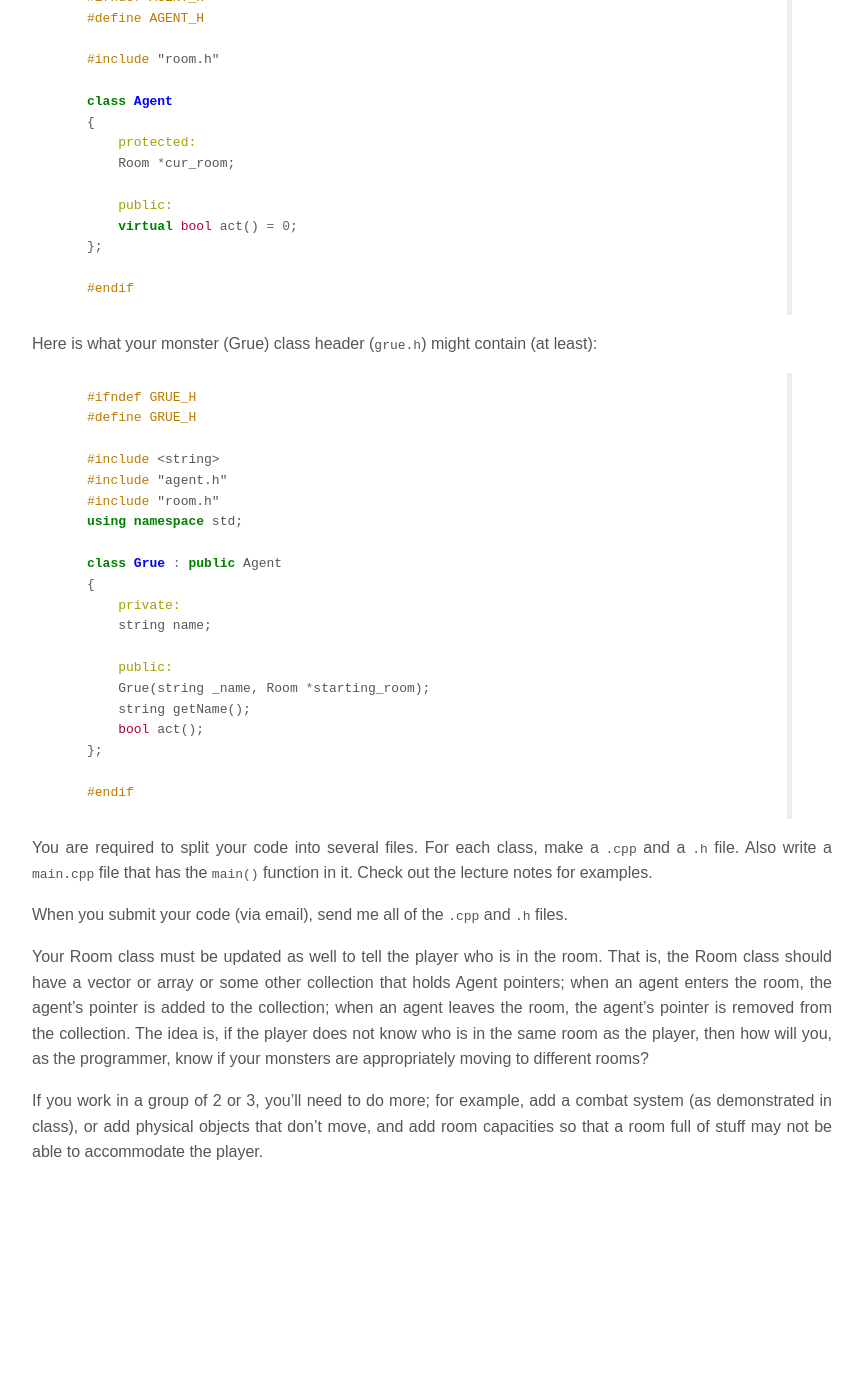
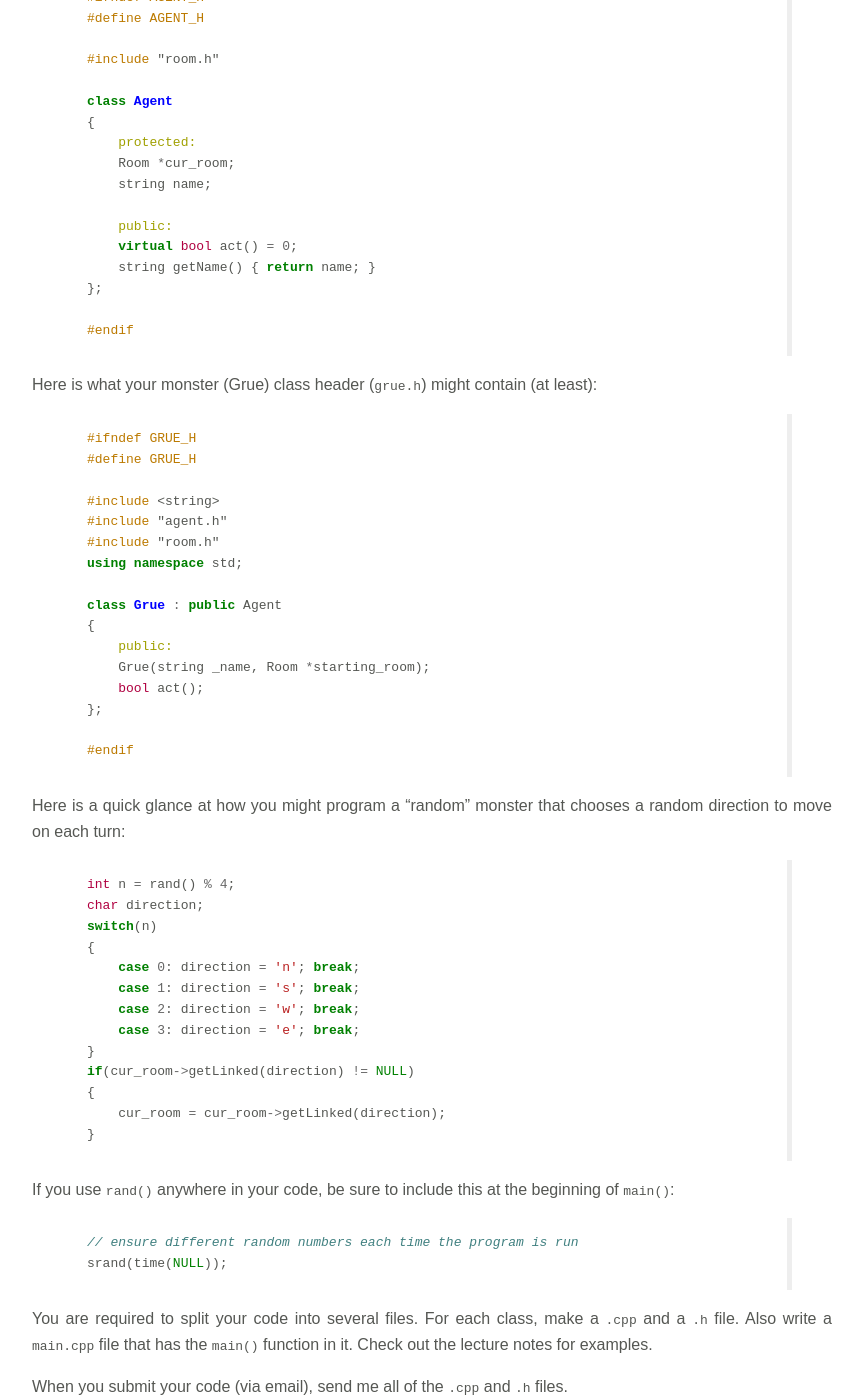
Before and after one commit to joshuaeckroth/cse230-website, a Jekyll site: the page built from homework/homework-8.markdown, in a window 1280 px wide and 1400 px high, scrolled down 988 px. Shown: the whole window, without its empty margins (208-1071 px from the left). Built offline with Jekyll 4.4.1, drawn with Linux system fonts in a browser that asks for light colours; Markdown is read by kramdown in place of the engine named in the settings; before the commit the page ends 2169 px from its top, so only the background shows below that.

Commit message:
Clarified HW8.

```diff
--- a/homework/homework-8.markdown
+++ b/homework/homework-8.markdown
@@ -57,9 +57,11 @@ class Agent
 {
     protected:
     Room *cur_room;
+    string name;
 
     public:
     virtual bool act() = 0;
+    string getName() { return name; }
 };
 
 #endif
@@ -79,16 +81,39 @@ using namespace std;
 
 class Grue : public Agent
 {
-    private:
-    string name;
-
     public:
     Grue(string _name, Room *starting_room);
-    string getName();
     bool act();
 };
 
 #endif
+{% endhighlight %}
+
+Here is a quick glance at how you might program a "random" monster that chooses
+a random direction to move on each turn:
+
+{% highlight cpp %}
+int n = rand() % 4;
+char direction;
+switch(n)
+{
+    case 0: direction = 'n'; break;
+    case 1: direction = 's'; break;
+    case 2: direction = 'w'; break;
+    case 3: direction = 'e'; break;
+}
+if(cur_room->getLinked(direction) != NULL)
+{
+    cur_room = cur_room->getLinked(direction);
+}
+{% endhighlight %}
+
+If you use `rand()` anywhere in your code, be sure to include this at the
+beginning of `main()`:
+
+{% highlight cpp %}
+// ensure different random numbers each time the program is run
+srand(time(NULL));
 {% endhighlight %}
 
 You are required to split your code into several files. For each class, make a
```
